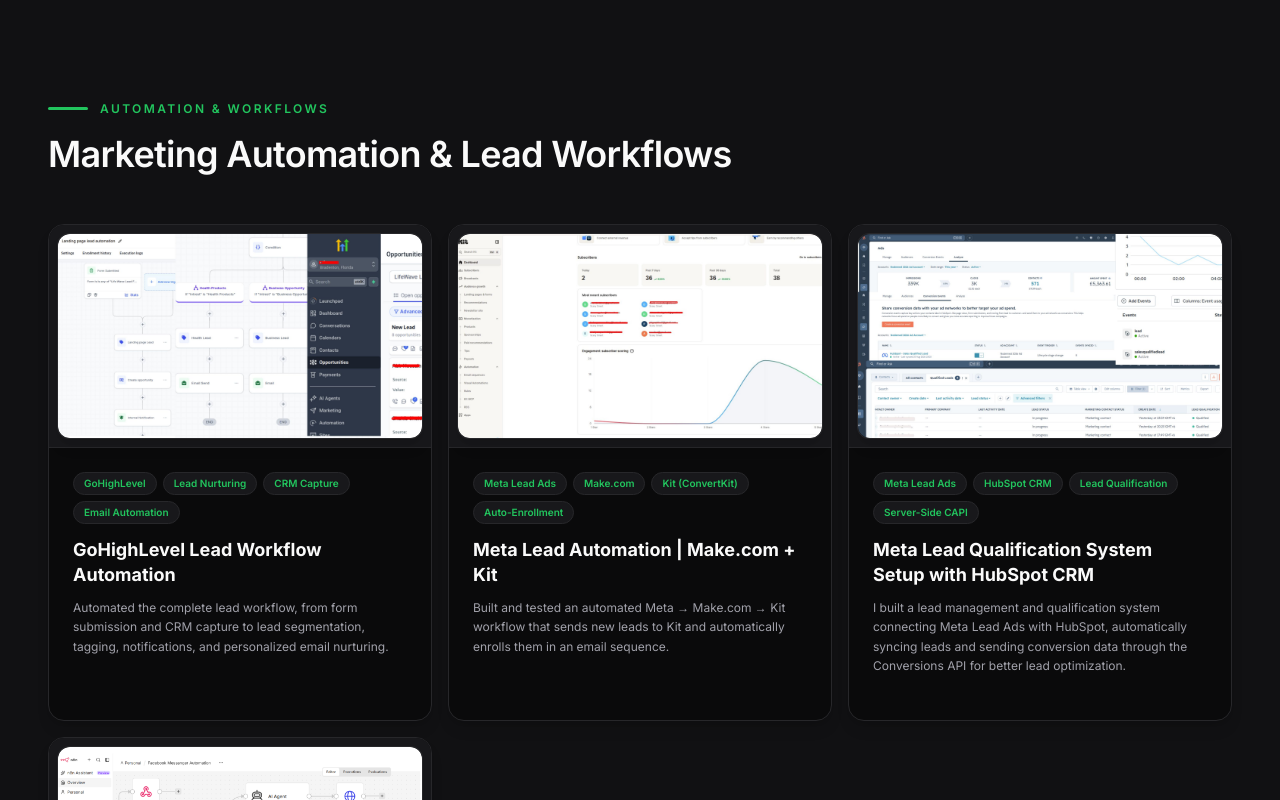
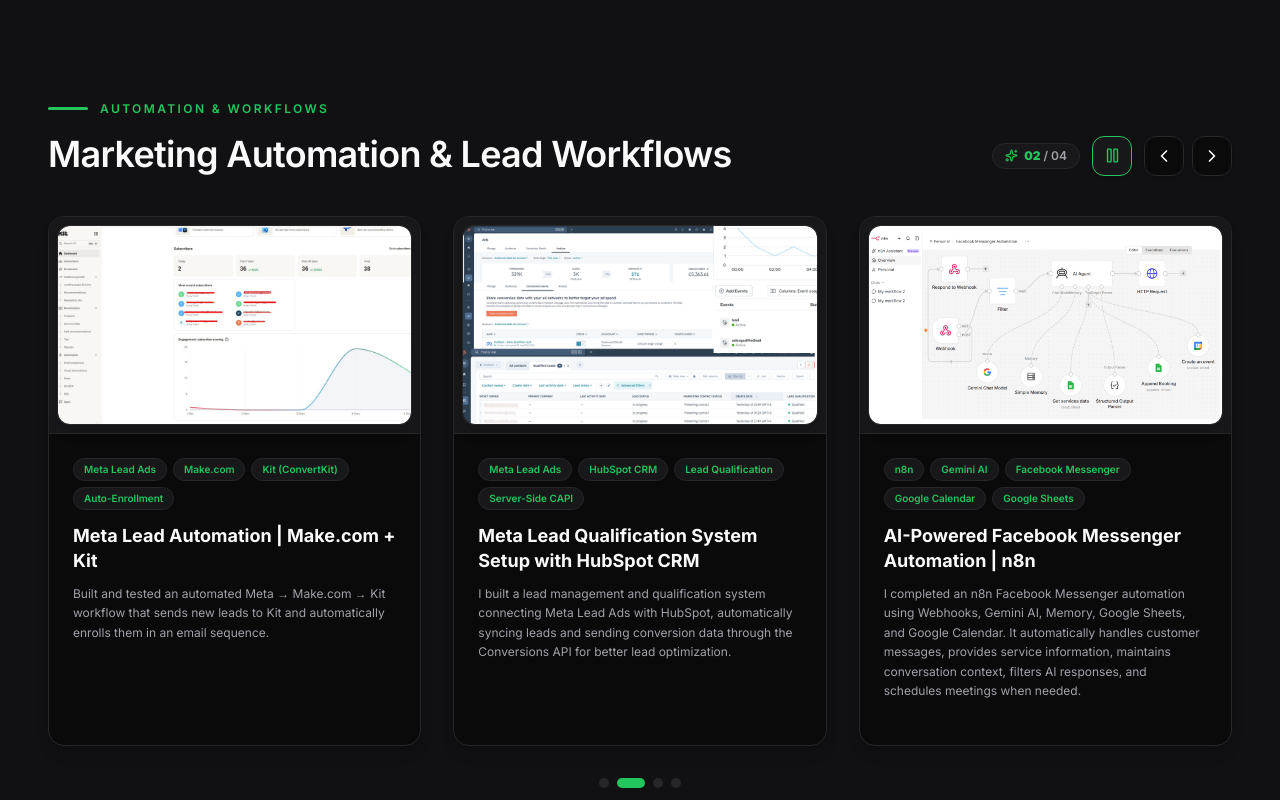
Before and after one commit to MdJowelAhmed/safiul-alam, a Next.js app: page / in a window 1280 px wide. Shown: the part 7060-7860 px from the top of the page. Built offline with nearby package versions, Linux system fonts and the light colour scheme.

Commit message:
feat: create Automation section component with interactive workflow carousel

```diff
--- a/src/components/sections/Automation.tsx
+++ b/src/components/sections/Automation.tsx
@@ -1,10 +1,12 @@
 "use client";
 
+import { useState, useEffect, useCallback } from "react";
 import { Container } from "@/components/shared/Container";
 import { SectionHeading } from "@/components/shared/SectionHeading";
-import { CheckCircle2, ArrowRight, Workflow, Cpu, Layers } from "lucide-react";
-import { FadeIn, StaggerContainer, StaggerItem, HoverCard } from "@/components/shared/Motion";
+import { ChevronLeft, ChevronRight, Sparkles, Play, Pause } from "lucide-react";
+import { FadeIn, HoverCard } from "@/components/shared/Motion";
 import { ImageZoom } from "@/components/case-studies/ImageZoom";
+import { motion, AnimatePresence } from "framer-motion";
 
 export interface AutomationWorkflow {
   id: string;
@@ -54,39 +56,50 @@ const workflows: AutomationWorkflow[] = [
   },
 ];
 
-const tools = [
-  {
-    name: "GoHighLevel",
-    description: "All-in-one CRM, pipeline, and automation platform for lead management and nurturing.",
-  },
-  {
-    name: "Make.com",
-    description: "No-code automation connecting Meta Ads, email tools, and CRMs in real time.",
-  },
-  {
-    name: "HubSpot CRM",
-    description: "Advanced lead management, pipeline stage tracking, and qualification systems.",
-  },
-  {
-    name: "Kit (ConvertKit)",
-    description: "Email marketing automation for nurturing lead sequences and subscriber journeys.",
-  },
-  {
-    name: "n8n & Zapier",
-    description: "Workflow automation and app integration engines for seamless business operations.",
-  },
-  {
-    name: "ManyChat",
-    description: "Messenger and Instagram DM automation for instant lead qualification and follow-up.",
-  },
+export function Automation() {
+  const [currentIndex, setCurrentIndex] = useState(0);
+  const [isPaused, setIsPaused] = useState(false);
+  const [isAutoPlaying, setIsAutoPlaying] = useState(true);
+  const [direction, setDirection] = useState(1);
+
+  const totalItems = workflows.length;
+
+  const nextSlide = useCallback(() => {
+    setDirection(1);
+    setCurrentIndex((prev) => (prev + 1) % totalItems);
+  }, [totalItems]);
+
+  const prevSlide = useCallback(() => {
+    setDirection(-1);
+    setCurrentIndex((prev) => (prev - 1 + totalItems) % totalItems);
+  }, [totalItems]);
+
+  const goToSlide = (index: number) => {
+    setDirection(index > currentIndex ? 1 : -1);
+    setCurrentIndex(index);
+  };
+
+  // Smooth Auto-slide every 4 seconds
+  useEffect(() => {
+    if (!isAutoPlaying || isPaused) return;
+    const interval = setInterval(() => {
+      nextSlide();
+    }, 4000);
+    return () => clearInterval(interval);
+  }, [nextSlide, isAutoPlaying, isPaused]);
+
+  // Get 3 items starting from currentIndex for desktop view
+  const visibleWorkflows = [
+    workflows[currentIndex % totalItems],
+    workflows[(currentIndex + 1) % totalItems],
+    workflows[(currentIndex + 2) % totalItems],
   ];
 
-export function Automation() {
   return (
     <section
       id="automation"
       aria-labelledby="automation-heading"
-      className="border-t"
+      className="border-t overflow-hidden"
       style={{
         paddingTop: "var(--section-y)",
         paddingBottom: "var(--section-y)",
@@ -95,19 +108,97 @@ export function Automation() {
       }}
     >
       <Container>
+        {/* Header with Title & Navigation Controls */}
+        <div className="flex flex-col sm:flex-row sm:items-end justify-between mb-10 gap-6">
           <FadeIn>
             <SectionHeading
               eyebrow="Automation & Workflows"
               title="Marketing Automation & Lead Workflows"
-            // description="Getting a lead is only the beginning. I build automated workflows that nurture leads, deliver timely communications, and move contacts through the funnel without manual intervention."
-            className="mb-12"
+              className="mb-0"
             />
           </FadeIn>
 
-        {/* Featured Workflows Grid */}
-        <StaggerContainer staggerChildren={0.12} className="grid gap-4 md:grid-cols-2 lg:grid-cols-3">
-          {workflows.map((item) => (
-            <StaggerItem key={item.id}>
+          {/* Carousel Controls */}
+          <FadeIn>
+            <div className="flex items-center gap-3 shrink-0">
+              {/* Counter Badge */}
+              <div
+                className="px-3 py-1 rounded-full text-xs font-semibold border flex items-center gap-1.5"
+                style={{
+                  background: "var(--surface-2)",
+                  borderColor: "var(--border)",
+                  color: "var(--text-muted)",
+                }}
+              >
+                <Sparkles size={13} style={{ color: "var(--accent)" }} />
+                <span>
+                  <strong style={{ color: "var(--accent)" }}>{String(currentIndex + 1).padStart(2, "0")}</strong> / {String(totalItems).padStart(2, "0")}
+                </span>
+              </div>
+
+              {/* Auto-play Play/Pause Button */}
+              <button
+                onClick={() => setIsAutoPlaying((prev) => !prev)}
+                aria-label={isAutoPlaying ? "Pause auto-slide" : "Start auto-slide"}
+                title={isAutoPlaying ? "Pause Auto-slide" : "Play Auto-slide"}
+                className="flex h-10 w-10 items-center justify-center rounded-xl border transition-all duration-200 hover:scale-105 active:scale-95 shadow-sm cursor-pointer"
+                style={{
+                  background: isAutoPlaying ? "var(--surface-2)" : "var(--bg)",
+                  borderColor: isAutoPlaying ? "var(--accent)" : "var(--border)",
+                  color: isAutoPlaying ? "var(--accent)" : "var(--text)",
+                }}
+              >
+                {isAutoPlaying ? <Pause size={17} /> : <Play size={17} />}
+              </button>
+
+              {/* Navigation Arrows */}
+              <div className="flex items-center gap-2">
+                <button
+                  onClick={prevSlide}
+                  aria-label="Previous workflow"
+                  className="flex h-10 w-10 items-center justify-center rounded-xl border transition-all duration-200 hover:scale-105 active:scale-95 shadow-sm cursor-pointer"
+                  style={{
+                    background: "var(--bg)",
+                    borderColor: "var(--border)",
+                    color: "var(--text)",
+                  }}
+                >
+                  <ChevronLeft size={20} />
+                </button>
+                <button
+                  onClick={nextSlide}
+                  aria-label="Next workflow"
+                  className="flex h-10 w-10 items-center justify-center rounded-xl border transition-all duration-200 hover:scale-105 active:scale-95 shadow-sm cursor-pointer"
+                  style={{
+                    background: "var(--bg)",
+                    borderColor: "var(--border)",
+                    color: "var(--text)",
+                  }}
+                >
+                  <ChevronRight size={20} />
+                </button>
+              </div>
+            </div>
+          </FadeIn>
+        </div>
+
+        {/* 3 Workflows Carousel Grid with Card-Hover Pause */}
+        <div
+          className="relative"
+          onMouseEnter={() => setIsPaused(true)}
+          onMouseLeave={() => setIsPaused(false)}
+        >
+          <AnimatePresence mode="popLayout" initial={false}>
+            <motion.div
+              key={currentIndex}
+              initial={{ opacity: 0, x: direction * 30 }}
+              animate={{ opacity: 1, x: 0 }}
+              exit={{ opacity: 0, x: direction * -30 }}
+              transition={{ duration: 0.35, ease: "easeInOut" }}
+              className="grid gap-8 grid-cols-1 md:grid-cols-2 lg:grid-cols-3"
+            >
+              {visibleWorkflows.map((item, idx) => (
+                <div key={`${item.id}-${idx}`} className="h-full">
                   <HoverCard
                     className="group flex flex-col rounded-2xl border transition-all duration-300 overflow-hidden h-full shadow-lg"
                     style={{
@@ -152,15 +243,29 @@ export function Automation() {
                       <p className="text-xs leading-relaxed flex-1 mb-5" style={{ color: "var(--text-muted)" }}>
                         {item.description}
                       </p>
-
-
                     </div>
                   </HoverCard>
-            </StaggerItem>
+                </div>
               ))}
-        </StaggerContainer>
+            </motion.div>
+          </AnimatePresence>
+        </div>
 
-
+        {/* Carousel Pagination Dots */}
+        <div className="flex items-center justify-center gap-2 mt-8">
+          {workflows.map((_, index) => (
+            <button
+              key={index}
+              onClick={() => goToSlide(index)}
+              aria-label={`Go to slide ${index + 1}`}
+              className="h-2.5 rounded-full transition-all duration-300 cursor-pointer"
+              style={{
+                width: currentIndex === index ? "28px" : "10px",
+                background: currentIndex === index ? "var(--accent)" : "var(--border)",
+              }}
+            />
+          ))}
+        </div>
       </Container>
     </section>
   );
```
Lines whose indentation alone changed are shown as unchanged.
